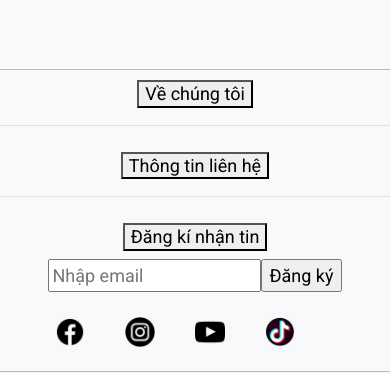
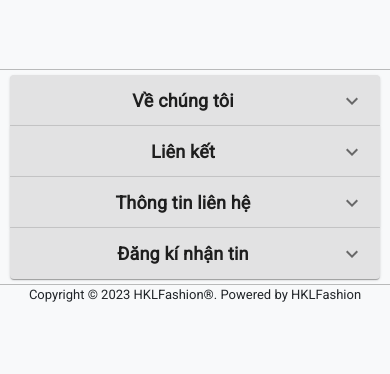
Before and after one commit to quangglammm/hkl_fashion, a React (Create React App) app in the folder reactJS/: page / in a window 390 px wide. Shown: the part 900-1274 px from the top of the page. After the commit the page ends 1205 px from the top, so only its background shows below. Built offline with nearby package versions, Linux system fonts and the light colour scheme; no server answers.

Commit message:
add css footer mobile

```diff
--- a/reactJS/src/Components/FooterDefault/FooterChristmas.jsx
+++ b/reactJS/src/Components/FooterDefault/FooterChristmas.jsx
@@ -7,14 +7,22 @@ import yt from "../Images/icon/yt.png";
 import tiktok from "../Images/icon/tiktok.png";
 import { NavLink as Link } from "react-router-dom";
 import emailjs from '@emailjs/browser';
-import Accordion from 'react-bootstrap/Accordion';
 import FacebookRoundedIcon from '@mui/icons-material/FacebookRounded';
 import YouTubeIcon from '@mui/icons-material/YouTube';
 import InstagramIcon from '@mui/icons-material/Instagram';
 import LinkedInIcon from '@mui/icons-material/LinkedIn';
-
+import Accordion from '@mui/material/Accordion';
+import AccordionDetails from '@mui/material/AccordionDetails';
+import AccordionSummary from '@mui/material/AccordionSummary';
+import Typography from '@mui/material/Typography';
+import ExpandMoreIcon from '@mui/icons-material/ExpandMore';
 function FooterChristmas() {
     const form = useRef();
+    const [expanded, setExpanded] = React.useState(false);
+
+    const handleChange = (panel) => (event, isExpanded) => {
+        setExpanded(isExpanded ? panel : false);
+    };
     const sendEmail = (e) => {
         e.preventDefault();
         if (form.current) {
@@ -30,7 +38,7 @@ function FooterChristmas() {
     };
 
     return (
- <div className="footer" id="christmas overlay" >
+        <div className="footer"  >
             <div className="christmas footer_infor">
                 <div className="footer__infor-introduce">
                     <div className="footer__infor-introduce-name name">Về chúng tôi </div>
@@ -46,8 +54,8 @@ function FooterChristmas() {
                         HKLFashion&reg; /SỰ KHỞI ĐẦU/<br />
                         Chính sách bảo hành<br />
                         Phương thức thanh toán<br />
-                        <a href="https://tinhte.vn/" style={{color:'white'}} target="_blank" rel="noreferrer">Tinhte.vn</a>
-                        <a href="https://kenh14.vn/" style={{color:'white'}} target="_blank" rel="noreferrer">Kenh14.vn</a>
+                        <a href="https://tinhte.vn/" style={{ color: 'white' }} target="_blank" rel="noreferrer">Tinhte.vn</a>
+                        <a href="https://kenh14.vn/" style={{ color: 'white' }} target="_blank" rel="noreferrer">Kenh14.vn</a>
                     </div>
                 </div>
 
@@ -73,50 +81,112 @@ function FooterChristmas() {
                         <input type="Submit" value="Đăng ký"></input>
                     </form>
                     <div className="social-icon">
-                        <a href="https://www.facebook.com/noithatfudo"> <FacebookRoundedIcon fontSize="large" style={{color:'white'}} /> </a>
-                        <a href="https://www.facebook.com/noithatfudo"><YouTubeIcon fontSize="large" style={{color:'white'}}/></a>
-                        <a href="https://www.facebook.com/noithatfudo"><InstagramIcon fontSize="large" style={{color:'white'}}/></a>
-                        <a href="https://www.facebook.com/noithatfudo"><LinkedInIcon fontSize="large" style={{color:'white'}}/></a>
+                        <a href="https://www.facebook.com/noithatfudo"> <FacebookRoundedIcon fontSize="large" style={{ color: 'white' }} /> </a>
+                        <a href="https://www.facebook.com/noithatfudo"><YouTubeIcon fontSize="large" style={{ color: 'white' }} /></a>
+                        <a href="https://www.facebook.com/noithatfudo"><InstagramIcon fontSize="large" style={{ color: 'white' }} /></a>
+                        <a href="https://www.facebook.com/noithatfudo"><LinkedInIcon fontSize="large" style={{ color: 'white' }} /></a>
                     </div>
                 </div>
             </div>
-            <div className="footer-infor-mobile">
-                <Accordion defaultActiveKey="2">
-                    <Accordion.Item eventKey="0">
-                        <Accordion.Header>Về chúng tôi</Accordion.Header>
-                        <Accordion.Body>
+            <div className="christmas footer-infor-mobile " style={{padding:'5px 10px'}} >
+
+                <Accordion sx={{boxShadow:'0px 0px 2px white'}} style={{ backgroundColor: 'transparent' }} expanded={expanded === 'panel1'} onChange={handleChange('panel1')}>
+                    <AccordionSummary sx={{boxShadow:'0px 0px 2px white'}}
+                        expandIcon={<ExpandMoreIcon />}
+                        aria-controls="panel1bh-content"
+                        id="panel1bh-header"
+                    >
+                        <Typography sx={{ color: '#f8f9fa', width: '100%', fontSize: '18px', flexShrink: 0, fontWeight: '600' }}>
+                            Về chúng tôi
+                        </Typography>
+                    </AccordionSummary>
+                    <AccordionDetails>
+                        <Typography sx={{ color: '#f8f9fa' }}>
                             HKLFashion&reg;
                             là trang mua sắm của thương hiệu HKLFashion&reg;,
                             chuyên các sản phẩm thời trang đẹp, thời thượng
                             giúp bạn tận hưởng cuộc sống thường nhật!
-                        </Accordion.Body>
-                    </Accordion.Item>
-                    <hr />
-                    <Accordion.Item eventKey="1">
-                        <Accordion.Header>Thông tin liên hệ</Accordion.Header>
-                        <Accordion.Body>
+                        </Typography>
+                    </AccordionDetails>
+                </Accordion>
+                <Accordion  sx={{boxShadow:'0px 0px 2px white'}} style={{ backgroundColor: 'transparent' }} expanded={expanded === 'panel2'} onChange={handleChange('panel2')}>
+                    <AccordionSummary sx={{boxShadow:'0px 0px 2px white'}}
+                        expandIcon={<ExpandMoreIcon />}
+                        aria-controls="panel1bh-content"
+                        id="panel1bh-header"
+                    >
+                        <Typography sx={{ color: '#f8f9fa', width: '100%', fontSize: '18px', flexShrink: 0, fontWeight: '600' }}>
+                            Liên kết
+                        </Typography>
+                    </AccordionSummary>
+                    <AccordionDetails sx={{ color: '#f8f9fa', width: '100%', display: 'flex', margin: '0 auto', justifyContent: 'center' }}>
+                        <div style={{ marginLeft: '-6px', marginBottom: '0' }} className="footer__infor-link">
+                            <div className="footer__infor-introduce-infor infor">
+                                HKLFashion&reg; /SỰ KHỞI ĐẦU/<br />
+                                Chính sách bảo hành<br />
+                                Phương thức thanh toán<br />
+                                <a href="https://tinhte.vn/" style={{ color: '#f8f9fa' }} target="_blank" rel="noreferrer">Tinhte.vn</a>
+                                <br />
+                                <a href="https://kenh14.vn/" style={{ color: '#f8f9fa' }} target="_blank" rel="noreferrer">Kenh14.vn</a>
+                            </div>
+                        </div>
+                    </AccordionDetails>
+                </Accordion>
+                <Accordion sx={{boxShadow:'0px 0px 2px white'}}style={{ color: '#f8f9fa', backgroundColor: 'transparent' }} expanded={expanded === 'panel3'} onChange={handleChange('panel3')}>
+                    <AccordionSummary sx={{boxShadow:'0px 0px 2px white'}}
+                        expandIcon={<ExpandMoreIcon />}
+                        aria-controls="panel1bh-content"
+                        id="panel1bh-header"
+                    >
+                        <Typography sx={{ width: '100%', fontSize: '18px', flexShrink: 0, fontWeight: '600' }}>
+                            Thông tin liên hệ
+                        </Typography>
+                    </AccordionSummary>
+                    <AccordionDetails>
+                        <Typography>
                             Trường Đại học Công nghệ Thông tin- ĐHQG TPHCM<br />
                             <b style={{ fontWeight: 500 }}>Số điện thoại: </b>0799684120<br />
                             <b style={{ fontWeight: 500 }}>Email: </b>hkl.fashion@gmail.com
-                        </Accordion.Body>
-                    </Accordion.Item>
-                    <hr />
-                    <Accordion.Item eventKey="2">
-                        <Accordion.Header>Đăng kí nhận tin</Accordion.Header>
-                        <Accordion.Body>
+                        </Typography>
+                    </AccordionDetails>
+                </Accordion>
+                <Accordion sx={{boxShadow:'0px 0px 2px white'}} style={{ color: '#f8f9fa', backgroundColor: 'transparent' }} expanded={expanded === 'panel4'} onChange={handleChange('panel4')}>
+                    <AccordionSummary sx={{boxShadow:'0px 0px 2px white'}}
+                        expandIcon={<ExpandMoreIcon />}
+                        aria-controls="panel1bh-content"
+
+                        id="panel1bh-header"
+                    >
+                        <Typography sx={{ width: '100%', fontSize: '18px', flexShrink: 0, fontWeight: '600' }}>
+                            Đăng kí nhận tin
+                        </Typography>
+                    </AccordionSummary>
+                    <AccordionDetails sx={{ width: '50%', display: 'flex', margin: '0 auto', justifyContent: 'center' }}>
+                        <div className="footer__infor-logo">
+                            <div className="logo-footer" style={{ display: 'flex', justifyContent: 'center', margin: '0' }}>
+                                <Link to="/">
+                                    <img src={logo} alt="logo" />
+                                </Link>
+                            </div>
                             <form ref={form} onSubmit={sendEmail}>
-                                <input type="Email" placeholder="Nhập email" name="user_email" />
+                                <input
+                                    type="Email"
+                                    placeholder="Nhập email"
+                                    name="user_email"
+                                />
                                 <input type="Submit" value="Đăng ký"></input>
                             </form>
                             <div className="social-icon">
-                                <a href="https://www.facebook.com/noithatfudo"> <img src={fb} alt="fb" /> </a>
-                                <a href="https://www.facebook.com/noithatfudo"><img src={ins} alt="fb" /></a>
-                                <a href="https://www.facebook.com/noithatfudo"><img src={yt} alt="fb" /></a>
-                                <a href="https://www.facebook.com/noithatfudo"><img src={tiktok} alt="fb" /></a>
+                                <a href="https://www.facebook.com/noithatfudo"> <FacebookRoundedIcon fontSize="large" style={{ color: 'white' }} /> </a>
+                                <a href="https://www.facebook.com/noithatfudo"><YouTubeIcon fontSize="large" style={{ color: 'white' }} /></a>
+                                <a href="https://www.facebook.com/noithatfudo"><InstagramIcon fontSize="large" style={{ color: 'white' }} /></a>
+                                <a href="https://www.facebook.com/noithatfudo"><LinkedInIcon fontSize="large" style={{ color: 'white' }} /></a>
                             </div>
-                        </Accordion.Body>
-                    </Accordion.Item>
+                        </div>
+                    </AccordionDetails>
                 </Accordion>
+
+
             </div>
             <div className="footer_copyright">
                 <p>Copyright &copy; 2023 HKLFashion&reg;. Powered by HKL Fashion</p>
--- a/reactJS/src/Components/FooterDefault/FooterDefault.css
+++ b/reactJS/src/Components/FooterDefault/FooterDefault.css
@@ -3,7 +3,7 @@
     flex-direction: column;
     z-index: 3;
 }
-.christmas.footer_infor {
+.christmas.footer_infor, .christmas.footer-infor-mobile{
     background: url("../Images/banner/bannerChristmas.png") no-repeat center center;
     background-size: cover;
     background-attachment: fixed;
@@ -11,7 +11,8 @@
     z-index: 2;
     color: #f8f9fa;
 }
-.christmas.footer_infor::before {
+
+.christmas.footer_infor::before,.christmas.footer-infor-mobile::before {
     content: '';
     position: absolute;
     top: 0;
--- a/reactJS/src/Components/FooterDefault/FooterDefault.jsx
+++ b/reactJS/src/Components/FooterDefault/FooterDefault.jsx
@@ -7,9 +7,17 @@ import yt from "../Images/icon/yt.png";
 import tiktok from "../Images/icon/tiktok.png";
 import { NavLink as Link } from "react-router-dom";
 import emailjs from "@emailjs/browser";
-import Accordion from "react-bootstrap/Accordion";
+import Accordion from '@mui/material/Accordion';
+import AccordionDetails from '@mui/material/AccordionDetails';
+import AccordionSummary from '@mui/material/AccordionSummary';
+import Typography from '@mui/material/Typography';
+import ExpandMoreIcon from '@mui/icons-material/ExpandMore';
+function FooterDefault() {
+    const [expanded, setExpanded] = React.useState(false);
 
-function FooterDefault() {
+    const handleChange = (panel) => (event, isExpanded) => {
+        setExpanded(isExpanded ? panel : false);
+    };
     const form = useRef();
     const sendEmail = (e) => {
         e.preventDefault();
@@ -123,34 +131,84 @@ function FooterDefault() {
                     </div>
                 </div>
             </div>
-            <div className="footer-infor-mobile">
-                <Accordion defaultActiveKey="2">
-                    <Accordion.Item eventKey="0">
-                        <Accordion.Header>Về chúng tôi</Accordion.Header>
-                        <Accordion.Body>
-                            HKLFashion&reg; là trang mua sắm của thương hiệu
-                            HKLFashion&reg;, chuyên các sản phẩm thời trang đẹp,
-                            thời thượng giúp bạn tận hưởng cuộc sống thường
-                            nhật!
-                        </Accordion.Body>
-                    </Accordion.Item>
-                    <hr />
-                    <Accordion.Item eventKey="1">
-                        <Accordion.Header>Thông tin liên hệ</Accordion.Header>
-                        <Accordion.Body>
-                            Trường Đại học Công nghệ Thông tin- ĐHQG TPHCM
-                            <br />
-                            <b style={{ fontWeight: 500 }}>Số điện thoại: </b>
-                            0799684120
-                            <br />
-                            <b style={{ fontWeight: 500 }}>Email: </b>
-                            hkl.fashion@gmail.com
-                        </Accordion.Body>
-                    </Accordion.Item>
-                    <hr />
-                    <Accordion.Item eventKey="2">
-                        <Accordion.Header>Đăng kí nhận tin</Accordion.Header>
-                        <Accordion.Body>
+            <div className="footer-infor-mobile" style={{padding:'5px 10px'}}>
+                <Accordion style={{backgroundColor:'#e2e2e3'}} expanded={expanded === 'panel1'} onChange={handleChange('panel1')}>
+                    <AccordionSummary
+                        expandIcon={<ExpandMoreIcon />}
+                        aria-controls="panel1bh-content"
+                        id="panel1bh-header"
+                    >
+                        <Typography sx={{ width: '100%',fontSize:'18px', flexShrink: 0, fontWeight: '600' }}>
+                            Về chúng tôi
+                        </Typography>
+                    </AccordionSummary>
+                    <AccordionDetails>
+                        <Typography>
+                            HKLFashion&reg;
+                            là trang mua sắm của thương hiệu HKLFashion&reg;,
+                            chuyên các sản phẩm thời trang đẹp, thời thượng
+                            giúp bạn tận hưởng cuộc sống thường nhật!
+                        </Typography>
+                    </AccordionDetails>
+                </Accordion>
+                <Accordion style={{backgroundColor:'#e2e2e3'}} expanded={expanded === 'panel2'} onChange={handleChange('panel2')}>
+                    <AccordionSummary
+                        expandIcon={<ExpandMoreIcon />}
+                        aria-controls="panel1bh-content"
+                        id="panel1bh-header"
+                    >
+                        <Typography sx={{ width: '100%', fontSize:'18px',flexShrink: 0, fontWeight: '600' }}>
+                        Liên kết
+                        </Typography>
+                    </AccordionSummary>
+                    <AccordionDetails sx={{ width: '100%', display: 'flex', margin: '0 auto', justifyContent: 'center' }}>
+                    <div style={{marginLeft:'-6px',marginBottom:'0'}} className="footer__infor-link">
+                    <div className="footer__infor-introduce-infor infor">
+                        HKLFashion&reg; /SỰ KHỞI ĐẦU/<br />
+                        Chính sách bảo hành<br />
+                        Phương thức thanh toán<br />
+                        <a href="https://tinhte.vn/" style={{color:'black'}}  target="_blank" rel="noreferrer">Tinhte.vn</a>
+                        <br />
+                        <a href="https://kenh14.vn/" style={{color:'black'}}  target="_blank" rel="noreferrer">Kenh14.vn</a>
+                    </div>
+                </div>
+                    </AccordionDetails>
+                </Accordion>
+                <Accordion style={{backgroundColor:'#e2e2e3'}} expanded={expanded === 'panel3'} onChange={handleChange('panel3')}>
+                    <AccordionSummary
+                        expandIcon={<ExpandMoreIcon />}
+                        aria-controls="panel1bh-content"
+                        id="panel1bh-header"
+                    >
+                        <Typography sx={{ width: '100%', fontSize:'18px',flexShrink: 0, fontWeight: '600' }}>
+                            Thông tin liên hệ
+                        </Typography>
+                    </AccordionSummary>
+                    <AccordionDetails>
+                        <Typography>
+                            Trường Đại học Công nghệ Thông tin- ĐHQG TPHCM<br />
+                            <b style={{ fontWeight: 500 }}>Số điện thoại: </b>0799684120<br />
+                            <b style={{ fontWeight: 500 }}>Email: </b>hkl.fashion@gmail.com
+                        </Typography>
+                    </AccordionDetails>
+                </Accordion>
+                <Accordion style={{backgroundColor:'#e2e2e3'}} expanded={expanded === 'panel4'} onChange={handleChange('panel4')}>
+                    <AccordionSummary
+                        expandIcon={<ExpandMoreIcon />}
+                        aria-controls="panel1bh-content"
+                        id="panel1bh-header"
+                    >
+                        <Typography sx={{ width: '100%',fontSize:'18px', flexShrink: 0, fontWeight: '600' }}>
+                            Đăng kí nhận tin
+                        </Typography>
+                    </AccordionSummary>
+                    <AccordionDetails sx={{ width: '100%', display: 'flex', margin: '0 auto', justifyContent: 'center' }}>
+                        <div className="footer__infor-logo">
+                            <div className="logo-footer" style={{ display: 'flex', justifyContent: 'center', margin: '0' }}>
+                                <Link to="/">
+                                    <img src={logo} alt="logo" />
+                                </Link>
+                            </div>
                             <form ref={form} onSubmit={sendEmail}>
                                 <input
                                     type="Email"
@@ -174,9 +232,11 @@ function FooterDefault() {
                                     <img src={tiktok} alt="fb" />
                                 </a>
                             </div>
-                        </Accordion.Body>
-                    </Accordion.Item>
+                        </div>
+                    </AccordionDetails>
                 </Accordion>
+
+
             </div>
             <div className="footer_copyright">
                 <p>
--- a/reactJS/src/Components/HeaderDefault/HeaderChristmas.jsx
+++ b/reactJS/src/Components/HeaderDefault/HeaderChristmas.jsx
@@ -211,7 +211,7 @@ function HeaderChristmas(props) {
                         onChange={(e) => setSearch(e.target.value)}
 
                     />
-                    <Button className="ml-2" variant="outline-success" >
+                    <Button type="submit" className="ml-2" variant="outline-success" >
                         Tìm
                     </Button>
                 </Form>
--- a/reactJS/src/Components/HeaderDefault/HeaderDefault.css
+++ b/reactJS/src/Components/HeaderDefault/HeaderDefault.css
@@ -234,6 +234,9 @@ ul.nav-mobile-list{
     transform: translateX(0);
     transition: all 0.2s linear;
     opacity: 1;
+        right: 0;
+        width: 80%;
+        display: block;
 }
 .searchicon{
     display: none;
--- a/reactJS/src/Components/HeaderDefault/HeaderDefault.jsx
+++ b/reactJS/src/Components/HeaderDefault/HeaderDefault.jsx
@@ -171,7 +171,7 @@ function HeaderDefault(props) {
                             aria-label="Search"
                             onChange={(e) => setSearch(e.target.value)}
                         />
-                        <Button
+                        <Button type="submit"
                             variant="outline-success"
                         >
                             Tìm
@@ -208,7 +208,7 @@ function HeaderDefault(props) {
                         aria-label="Search"
                         onChange={(e) => setSearch(e.target.value)}
                     />
-                    <Button className="ml-2" variant="outline-success" >
+                    <Button type="submit" className="ml-2" variant="outline-success" >
                         Tìm
                     </Button>
                 </Form>
```
